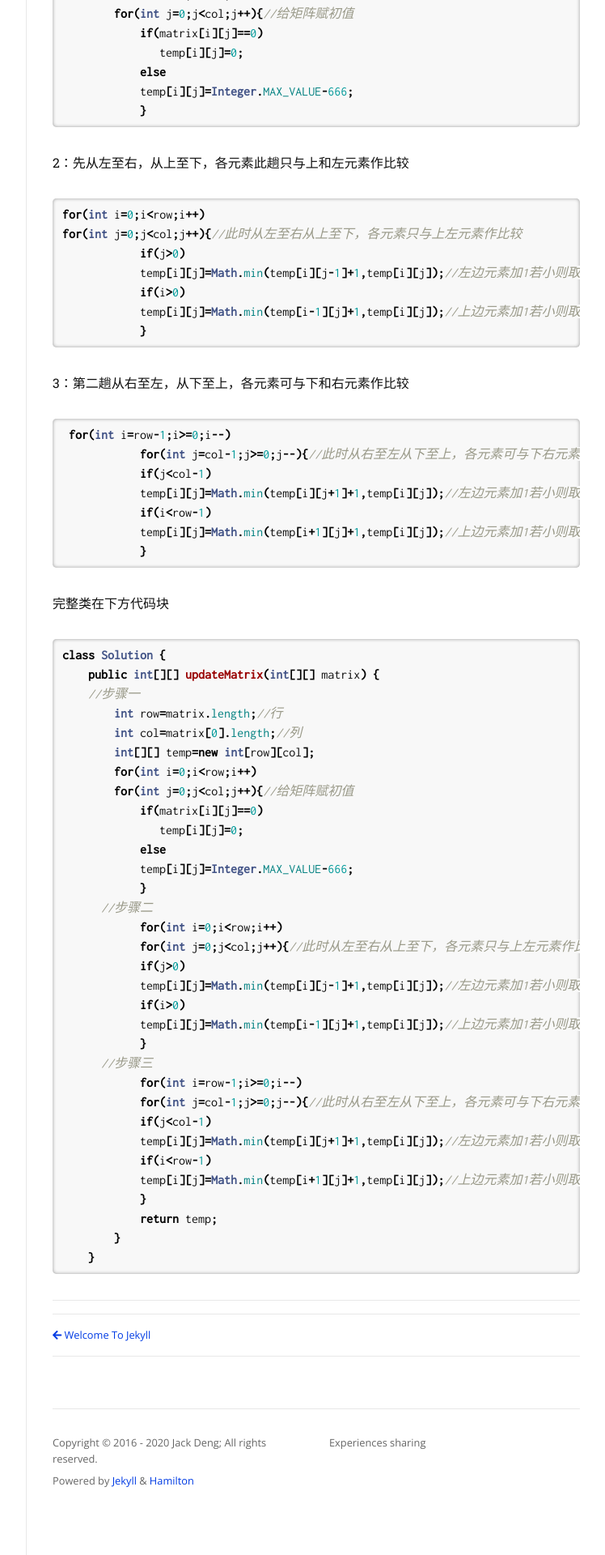
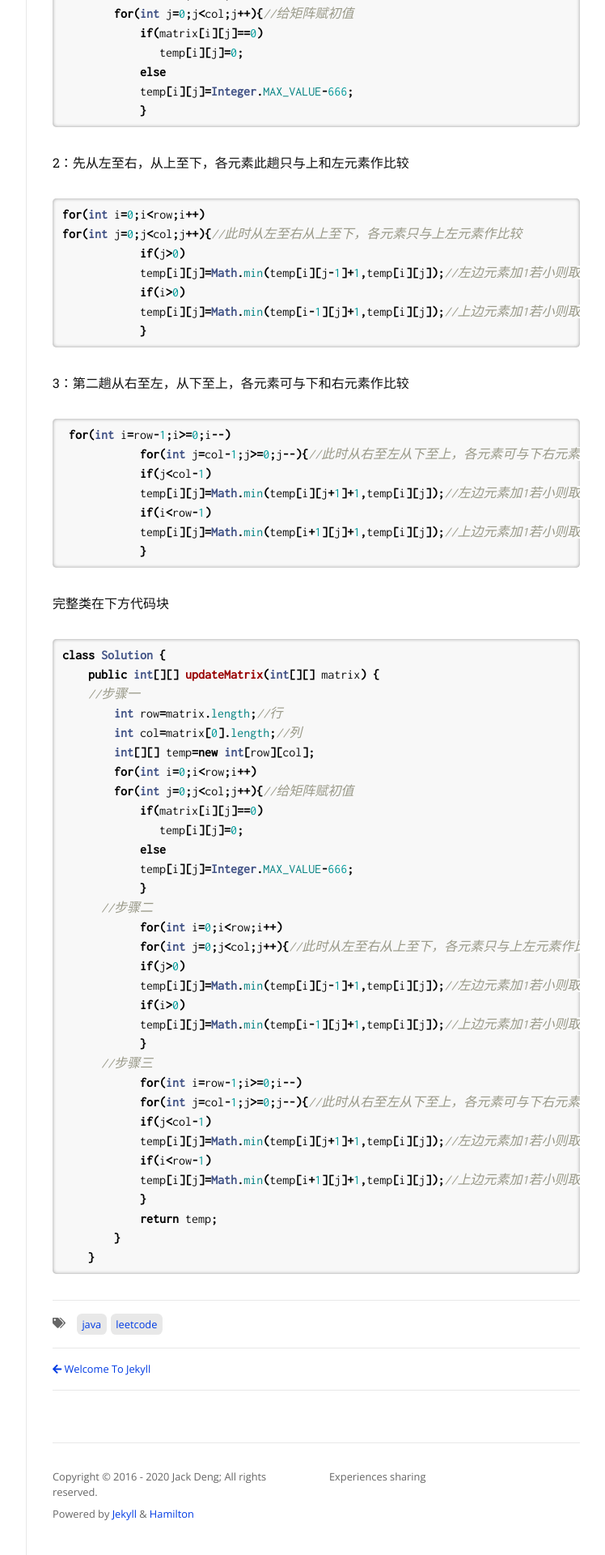
Before and after one commit to Jack-925/jack-925.github.io, a Jekyll site: the page built from _posts/2020-02-17-给定01矩阵-找出每个元素到最近0的距离-leetcode542.md, in a window 1280 px wide. Shown: the part 1101-3021 px from the top of the page at 81% size, without its empty margins (359-1107 px from the left). Built offline with Jekyll 4.4.1, drawn with Linux system fonts in a browser that asks for light colours; nearby versions of some CDN libraries; some web fonts are replaced.

Commit message:
Update 2020-02-17-给定01矩阵-找出每个元素到最近0的距离-leetcode542.md

```diff
--- a/_posts/2020-02-17-给定01矩阵-找出每个元素到最近0的距离-leetcode542.md
+++ b/_posts/2020-02-17-给定01矩阵-找出每个元素到最近0的距离-leetcode542.md
@@ -1,5 +1,7 @@
 ---
 layout: post
+catogories: algorithm
+tags: [leetcode,java]
 ---
 # 给定一个由 0 和 1 组成的矩阵，找出每个元素到最近的 0 的距离。
 （Leetcode 542）
```
